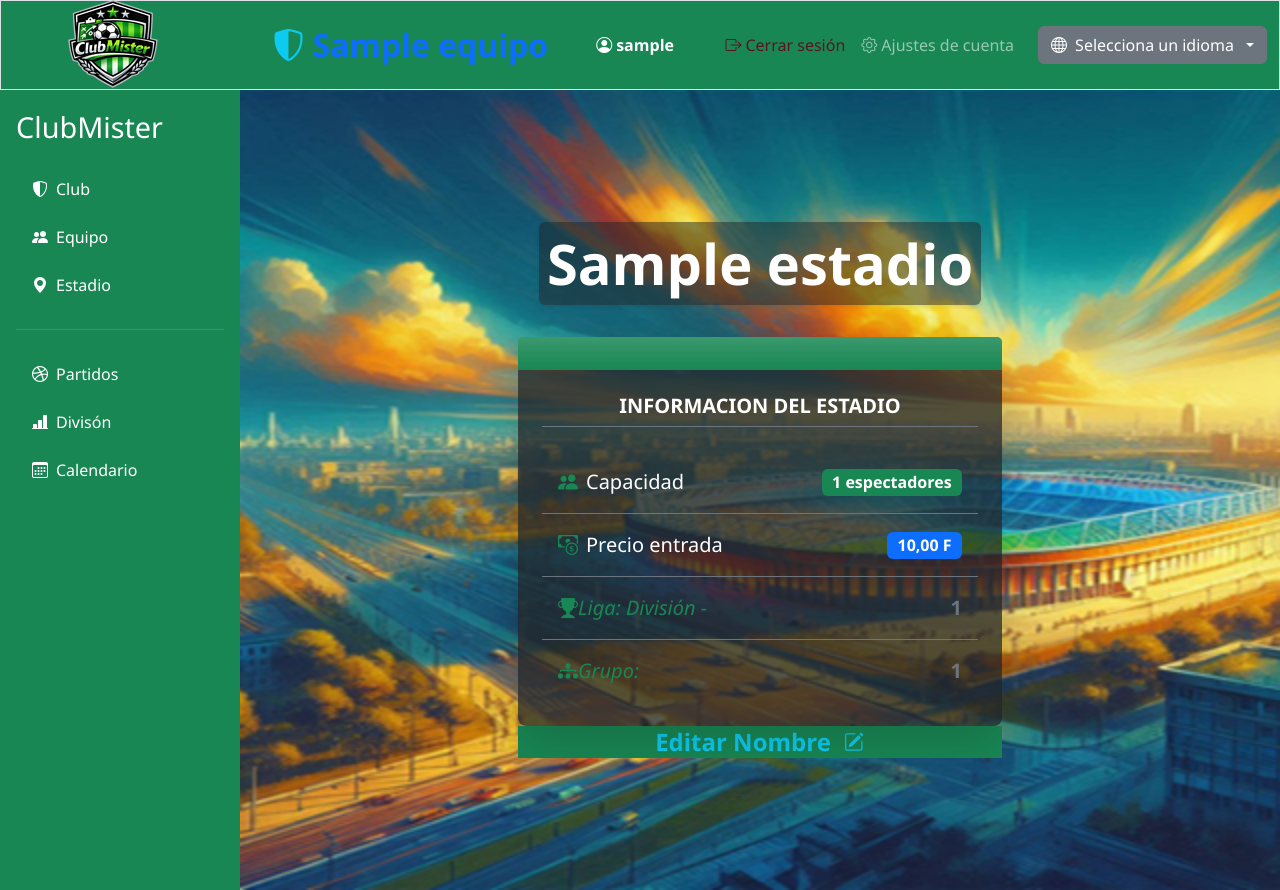
After one commit to FlipiFuen/ClubMister, a Django app: page /club/estadio/ in a window 1280 px wide. The commit adds this page. Run offline with Django 5.2, Linux system fonts and the light colour scheme; a user stored in the database is signed in; tables that the repository leaves empty hold one stand-in row (values such as "Sample post"); some libraries are stand-ins or nearby versions.

Commit message:
Añadida página y modelo del estadio

```diff
--- a/club_mister/templates/club_mister/base.html
+++ b/club_mister/templates/club_mister/base.html
@@ -112,7 +112,8 @@
 
   {% if user.is_authenticated %}
     <div class="app-shell">
-      <aside class="sidebar bg-success text-white">
+      <aside class="sidebar bg-success text-white position-fixed top-0 start-0 vh-100 overflow-y-auto"
+              style="top: 90px !important; width: 240px; z-index: 1000;">
         <div class="sidebar-header">
           <h2>ClubMister</h2>
         </div>
@@ -125,7 +126,7 @@
             <i class="bi bi-people-fill me-2"></i>{% trans "Equipo" %}
           </a>
 
-          <a class="nav-link text-white d-flex align-items-center" href="#">
+          <a class="nav-link text-white d-flex align-items-center" href="{% url 'clubs:estadio' %}">
             <i class="bi bi-geo-alt-fill me-2"></i>{% trans "Estadio" %}
           </a>
           <hr class="text-white-50">
@@ -146,7 +147,8 @@
 
   {% endif %}
 
-    <main class="{% if user.is_authenticated %}main-content{% else %}main-content full-width{% endif %}">
+    <main class="{% if user.is_authenticated %}main-content{% else %}main-content full-width{% endif %}"
+          style="margin-left: 240px;">
       {% block contenido %}{% endblock contenido %}
     </main>
   </div>
--- a/clubs/models.py
+++ b/clubs/models.py
@@ -56,3 +56,14 @@ class Futbolista(models.Model):
 
     def __str__(self):
         return self.nombre
+
+class Estadio(models.Model):
+    """Modelo para registrar estadios."""
+    user = models.OneToOneField(User, on_delete=models.CASCADE)
+    equipo = models.ForeignKey(Equipo, on_delete=models.CASCADE, related_name='estadios')
+    nombre = models.CharField(max_length=100)
+    precio = models.DecimalField(max_digits=10, decimal_places=2)
+    capacidad = models.IntegerField()
+
+    def __str__(self):
+        return self.nombre
--- a/clubs/services.py
+++ b/clubs/services.py
@@ -1,3 +1,4 @@
+from django.shortcuts import redirect
 from django.utils.translation import gettext_lazy as _
 
 from clubs.models import Equipo, Futbolista
--- /dev/null
+++ b/clubs/templates/clubs/estadio.html
@@ -0,0 +1,84 @@
+{% extends "club_mister/base.html" %}
+{% load i18n static %}
+
+{% block title %}{{ title|default:_('Estadio') }}{% endblock %}
+
+{% block contenido %}
+    <div class="container-fluid py-5 min-vh-100 d-flex flex-column justify-content-center align-items-center"
+         style="background-image: url('{% static 'imagenes/estadio.png' %}'); background-size: cover; background-position: center; background-repeat: no-repeat;">
+        <!-- Título de la página -->
+        <div class="text-center mb-4">
+            <h1 class="display-4 fw-bold text-white text-shadow shadow-sm p-2 bg-dark bg-opacity-50 rounded">
+                    {{ estadio.nombre }}
+            </h1>
+        </div>
+        <!-- Tarjeta Principal -->
+        <div class="row justify-content-center w-100">
+            <div class="col-12 col-md-8 col-lg-6">
+                <div class="card shadow-lg border-0 bg-dark bg-opacity-75 text-white rounded-3">
+                    <!-- Cabecera de la Tarjeta -->
+                    <div class="card-header bg-success bg-gradient text-white d-flex justify-content-between align-items-center py-3">
+
+                    </div>
+                    <!-- Cuerpo de la tarjeta -->
+                    <div class="card-body p-4">
+                        <h5 class="text-uppercase text-success-subtle fw-bold border-bottom border-secondary pb-2 mb-4 text-center">
+                            {% trans "INFORMACION DEL ESTADIO" %}
+                        </h5>
+                        <ul class="list-group list-group-flush">
+                            <li class="list-group-item d-flex justify-content-between align-items-center bg-transparent text-white border-secondary py-3 fs-5">
+                                <span><i class="bi bi-people-fill text-success me-2"></i>{% trans "Capacidad" %}</i></span>
+                                <span class="badge bg-success fs-6">{{ estadio.capacidad }} {% trans "espectadores" %}
+                            </li>
+                            <li class="list-group-item d-flex justify-content-between align-items-center bg-transparent text-white border-secondary py-3 fs-5">
+                                <span><i class="bi bi-cash-coin text-success me-2"></i>{% trans "Precio entrada" %}</i></span>
+                                <span class="badge bg-primary fs-6">{{ estadio.precio }} F</span>
+                            </li>
+                            <li class="list-group-item d-flex justify-content-between align-items-center bg-transparent text-white border-secondary py-3 fs-5">
+                                <span><i class="bi bi-trophy-fill text-success me-2">{% trans "Liga: División - " %}</i></span>
+                                <span class="fw-semibold text-secondary">{{ estadio.equipo.division }}</span>
+                            </li>
+                            <li class="list-group-item d-flex justify-content-between align-items-center bg-transparent text-white border-secondary py-3 fs-5">
+                                <span><i class="bi bi-diagram-3-fill text-success me-2">{% trans "Grupo: " %}</i></span>
+                                <span class="fw-semibold text-secondary">{{ estadio.equipo.grupo }}</span>
+                            </li>
+                        </ul>
+                    </div>
+                </div>
+
+                <div class="d-flex justify-content-center align-items-center bg-success gap-2">
+                    <h2 class="h4 mb-0 text-info fw-bold">{% trans "Editar Nombre" %}</h2>
+                    <!-- Botón para abrir el modal de edición -->
+                    <button type="button" class="btn btn-link text-info p-0 ms-1" data-bs-toggle="modal"
+                        data-bs-target="#editarNombreModal" title="{% trans 'Editar Nombre' %}">
+                        <i class="bi bi-pencil-square fs-5"></i>
+                    </button>
+                </div>
+            </div>
+        </div>
+
+        <!-- Modal para editar el nombre del estadio -->
+        <div class="modal fade" id="editarNombreModal" tabindex="-1" aria-labelledby="editarNombreModalLabel" aria-hidden="true">
+            <div class="modal-dialog modal-dialog-centered">
+                <form method="post" action="{% url 'clubs:editar_nombre_estadio' %}">
+                    {% csrf_token %}
+                    <div class="modal-content border-0 shadow">
+                        <div class="modal-header bg-success text-white">
+                            <h5 class="modal-title fw-bold" id="editarNombreModalLabel">{% trans "Editar nombre del estadio" %}</h5>
+                            <button type="button" class="btn-close btn-close-white" data-bs-dismiss="modal" aria-label="{% trans 'Cerrar' %}"></button>
+                        </div>
+                        <div class="modal-body py-4">
+                            <label for="nuevo_nombre" class="form-label fw-semibold">{% trans "Nombre del Estadio" %}</label>
+                            <input type="text" class="form-control form-control-lg" id="nuevo_nombre" name="nuevo_nombre" value="{{ estadio.nombre }}" required>
+                        </div>
+                        <div class="modal-footer bg-light">
+                            <button type="button" class="btn btn-secondary" data-bs-dismiss="modal">{% trans "Cancelar" %}</button>
+                            <button type="submit" class="btn btn-success">{% trans "Guardar" %}</button>
+                        </div>
+                    </div>
+                </form>
+            </div>
+        </div>
+    </div>
+
+{% endblock contenido %}
--- a/clubs/urls.py
+++ b/clubs/urls.py
@@ -7,4 +7,6 @@ urlpatterns = [
     path('i18n/', include('django.conf.urls.i18n')),
     path('', views.club, name='club'),
     path('equipo/', views.equipo, name='equipo'),
+    path('estadio/', views.estadio, name='estadio'),
+    path('estadio/editar-nombre/', views.editar_nombre_estadio, name='editar_nombre_estadio'),
 ]
--- a/clubs/views.py
+++ b/clubs/views.py
@@ -1,7 +1,9 @@
-from django.shortcuts import render
+from django.shortcuts import render, redirect
 from django.contrib.auth.decorators import login_required
+from django.utils.translation import gettext_lazy as _
 
 from clubs.services import obtener_equipo_plantilla
+from clubs.models import Estadio
 
 @login_required
 def club(request):
@@ -17,3 +19,32 @@ def equipo(request):
         'club': club,
     }
     return render(request, 'clubs/equipo.html', context)
+
+@login_required
+def estadio(request):
+    """Vista para mostrar el estadio del club."""
+    try:
+        estadio = request.user.estadio
+    except Estadio.DoesNotExist:
+        # Si el usuario no tiene estadio crear uno por defecto
+        equipo = request.user.equipo
+        estadio = Estadio.objects.create(
+            user = request.user,
+            equipo = equipo,
+            nombre = _("Estadio Municipal"),
+            precio = 30,
+            capacidad = 5000
+        )
+    context = {'estadio': estadio,}
+    return render(request, 'clubs/estadio.html', context)
+
+@login_required
+def editar_nombre_estadio(request):
+    if request.method == "POST":
+        nuevo_nombre = request.POST.get("nuevo_nombre")
+        estadio = request.user.estadio
+        if nuevo_nombre:
+            estadio.nombre = nuevo_nombre
+            estadio.save()
+        return redirect('clubs:estadio')  # Asegúrate que este nombre de url sea correcto
+    return redirect('clubs:estadio')
--- a/usuarios/formulario.py
+++ b/usuarios/formulario.py
@@ -98,13 +98,13 @@ class FormularioRegistroUsuario(UserCreationForm):
 
         # Usamos "email__iexact" para realizar una búsqueda insensible a mayúsculas y minúsculas
         if User.objects.filter(email__iexact=email).exists():
-            raise forms.ValidationError("Este correo electrónico ya está registrado por otro usuario")
+            raise forms.ValidationError(_("Este correo electrónico ya está registrado por otro usuario"))
 
         return email
 
 class FormularioCambiarEmail(forms.ModelForm):
 
-    email = forms.EmailField(label = "Nuevo Correo Electrónico", required = True)
+    email = forms.EmailField(label = _("Nuevo Correo Electrónico"), required = True)
 
     def clean_email(self):
         """
--- a/usuarios/templates/usuarios/ajustes_cuenta.html
+++ b/usuarios/templates/usuarios/ajustes_cuenta.html
@@ -19,14 +19,14 @@
                     <div class="card-body p-4">
                         <h4 class="card-title fw-bold mb-3">
                             <i class="bi bi-envelope-at me-2 text-primary"></i>
-                            {% trans "Cambiar Email" %}%
+                            {% trans "Cambiar Email" %}
                         </h4>
                         <form method="post">
                             {% csrf_token %}
                             <input type="hidden" name="accion" value="actualizar_email">{{ form_email|crispy }}
                             <button type="submit" class="btn btn-primary w-100 mt-3" name="accion" value="actualizar_email">
                                 <i class="bi bi-save me-1"></i>
-                                {% trans "Guardar Nuevo Correo" %}%
+                                {% trans "Guardar Nuevo Correo" %}
                             </button>
                         </form>
                     </div>
@@ -71,7 +71,7 @@
                             <form method="post">
                                 {% csrf_token %}
                                 <div class="mb-2">
-                                    <input type="password" name="password" class="form-control form-control-sm" placeholder="Introduce tu Contraseña" required>
+                                    <input type="password" name="password" class="form-control form-control-sm" placeholder="{% trans 'Introduce tu Contraseña' %}" required>
                                 </div>
                                 <input type="hidden" name="accion" value="borrar_cuenta">
                                 <button type="submit" class="btn btn-outline-danger px-4 py-2"
```
Also changed, not shown: clubs/migrations/0003_estadio.py (added), locale/en/LC_MESSAGES/django.po, static/imagenes/banderas/bol.jpg (added), static/imagenes/banderas/hol.jpg (added), static/imagenes/banderas/per.jpg, static/imagenes/banderas/sui.jpg (added), static/imagenes/banderas/ukr.jpg (added), static/imagenes/estadio.png (added), 1 other file.
